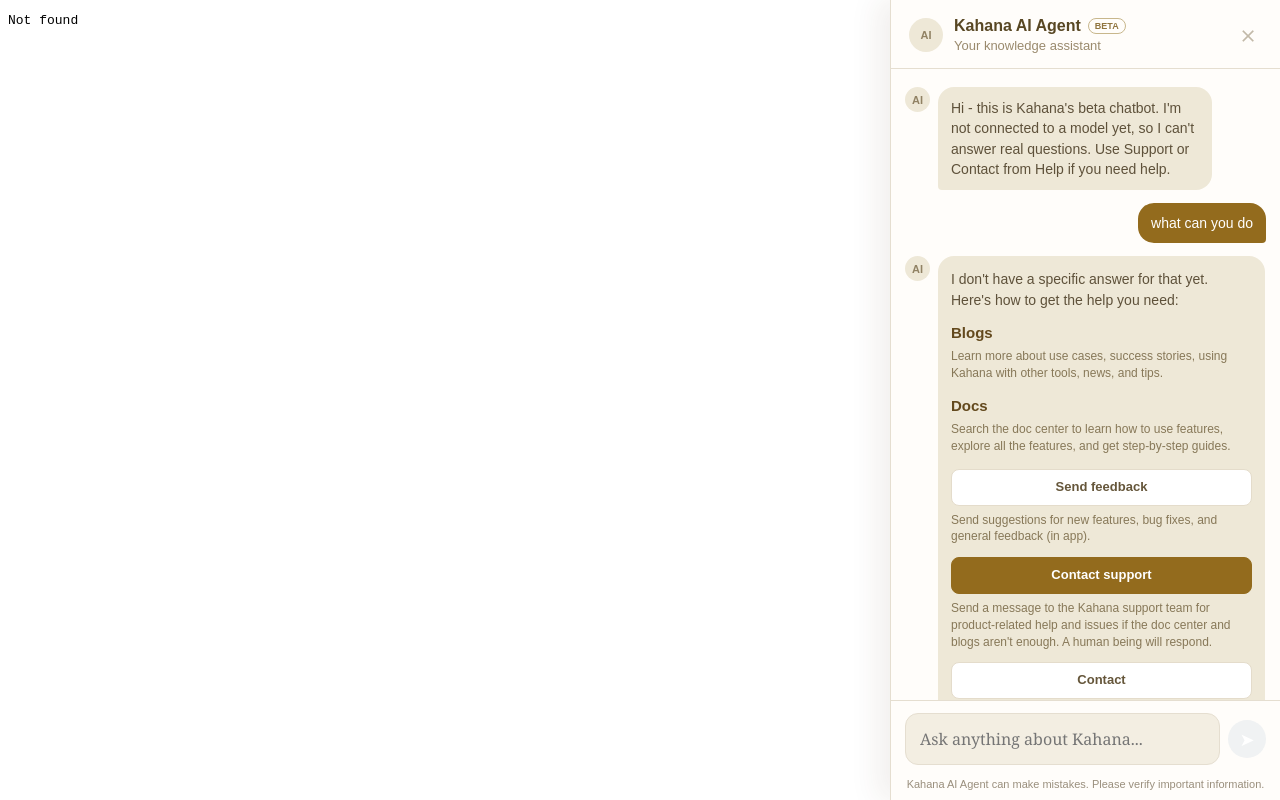
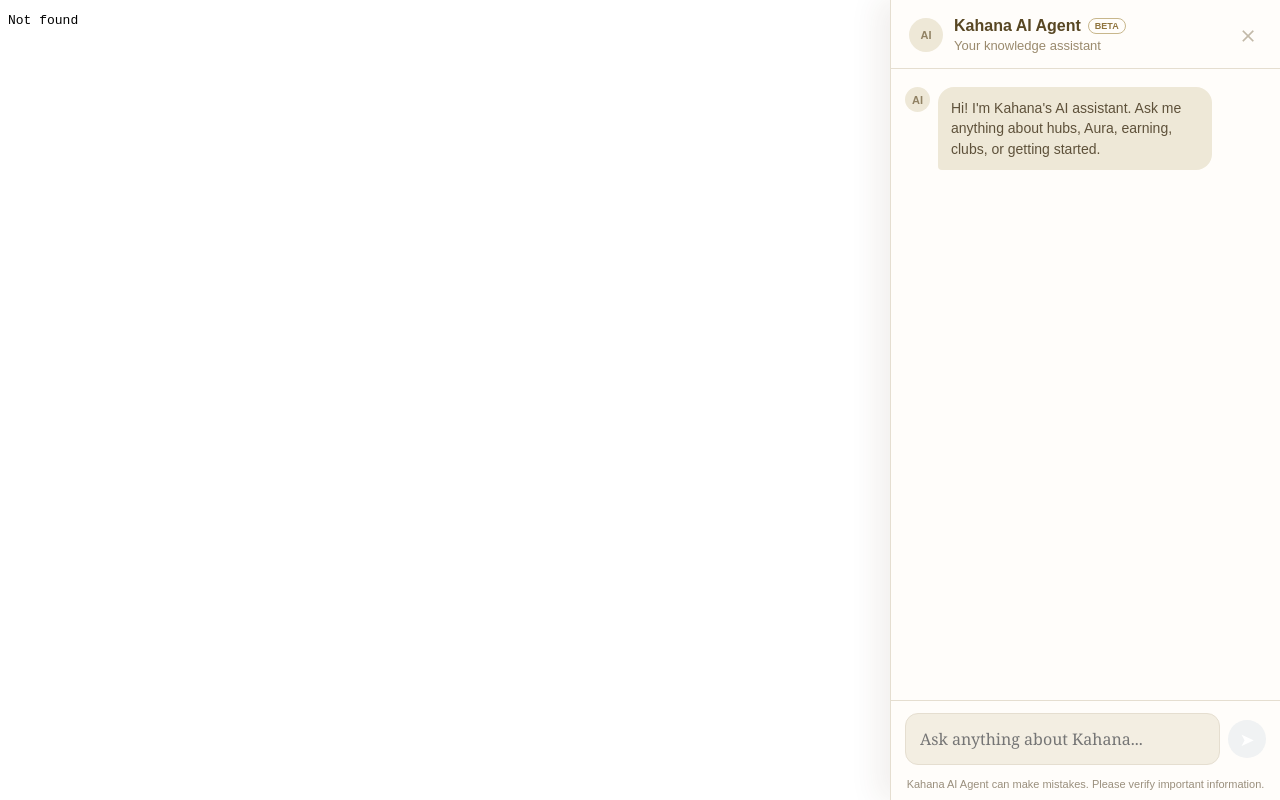
Before and after one commit to TheHydrator/kahana-chatbot, a website: page ui/index.html in a window 1280 px wide. Drawn offline with Linux system fonts and the light colour scheme.

Commit message:
Clean up chat UI: remove hardcoded fake conversation on load
Replaced the static 'what can you do' user message and resource-card
response that appeared on every page load with a single clean welcome
message. Chat now starts empty like any normal chatbot.

```diff
--- a/ui/index.html
+++ b/ui/index.html
@@ -22,9 +22,7 @@
         </header>
 
         <section class="message-thread" id="messageThread" aria-live="polite">
-          <div class="message-row agent-row"><div class="mini-agent">AI</div><div class="agent-bubble welcome">Hi - this is Kahana's beta chatbot. I'm not connected to a model yet, so I can't answer real questions. Use Support or Contact from Help if you need help.</div></div>
-          <div class="message-row user-row"><div class="user-bubble">what can you do</div></div>
-          <div class="message-row agent-row catchall-row"><div class="mini-agent">AI</div><div class="agent-bubble resource-card"><p>I don't have a specific answer for that yet. Here's how to get the help you need:</p><button class="resource-link" data-url="https://about.kahana.io/blog"><strong>Blogs</strong><span>Learn more about use cases, success stories, using Kahana with other tools, news, and tips.</span></button><button class="resource-link" data-url="https://about.kahana.io/help"><strong>Docs</strong><span>Search the doc center to learn how to use features, explore all the features, and get step-by-step guides.</span></button><button class="action-button secondary" data-action="feedback">Send feedback</button><span class="action-description">Send suggestions for new features, bug fixes, and general feedback (in app).</span><button class="action-button primary" data-action="support">Contact support</button><span class="action-description">Send a message to the Kahana support team for product-related help and issues if the doc center and blogs aren't enough. A human being will respond.</span><button class="action-button secondary" data-action="contact">Contact</button><span class="action-description">Contact Kahana for general inquiries (in app).</span></div></div>
+          <div class="message-row agent-row"><div class="mini-agent">AI</div><div class="agent-bubble welcome">Hi! I'm Kahana's AI assistant. Ask me anything about hubs, Aura, earning, clubs, or getting started.</div></div>
         </section>
 
         <form class="composer" id="composer"><textarea id="messageInput" rows="1" placeholder="Ask anything about Kahana..." aria-label="Chat message"></textarea><button class="send-button" type="submit" aria-label="Send">➤</button><p>Kahana AI Agent can make mistakes. Please verify important information.</p></form>
```
